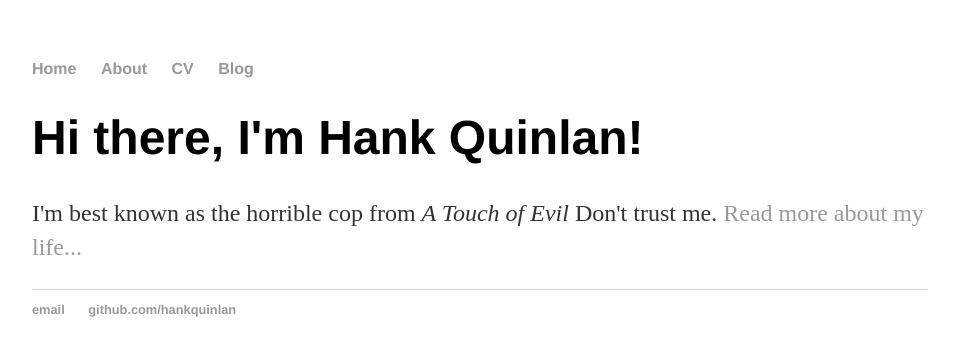
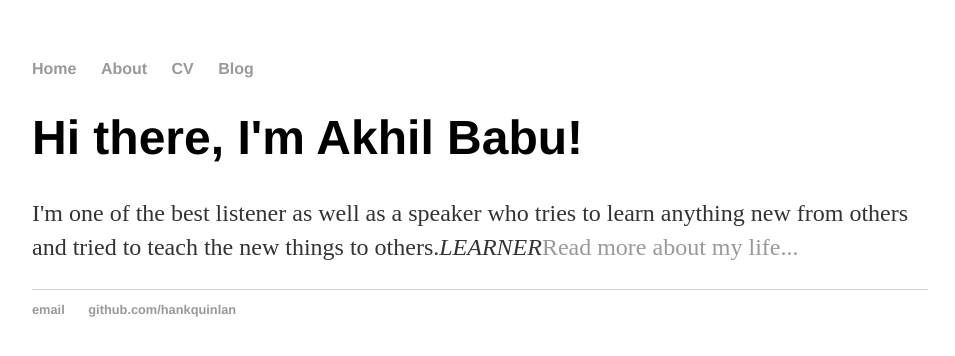
Before and after one commit to AkhilBabu94/AkhilBabu94.github.io, a Jekyll site: the page built from index.html, in a window 1280 px wide. Shown: the top 356 px of the page, without its empty margins (160-1115 px from the left). Built offline with Jekyll 4.4.1, drawn with Linux system fonts in a browser that asks for light colours.

Commit message:
Update index.html

```diff
--- a/index.html
+++ b/index.html
@@ -1,8 +1,8 @@
 ---
 layout: default
-title: Hank Quinlan, Horrible Cop
+title: Akhil Babu
 ---
 <div class="blurb">
-	<h1>Hi there, I'm Hank Quinlan!</h1>
-	<p>I'm best known as the horrible cop from <em>A Touch of Evil</em> Don't trust me. <a href="/about">Read more about my life...</a></p>
+	<h1>Hi there, I'm Akhil Babu!</h1>
+	<p>I'm one of the best listener as well as a speaker who tries to learn anything new from others and tried to teach the new things to others.<em>LEARNER</em><a href="/about">Read more about my life...</a></p>
 </div><!-- /.blurb -->
```
